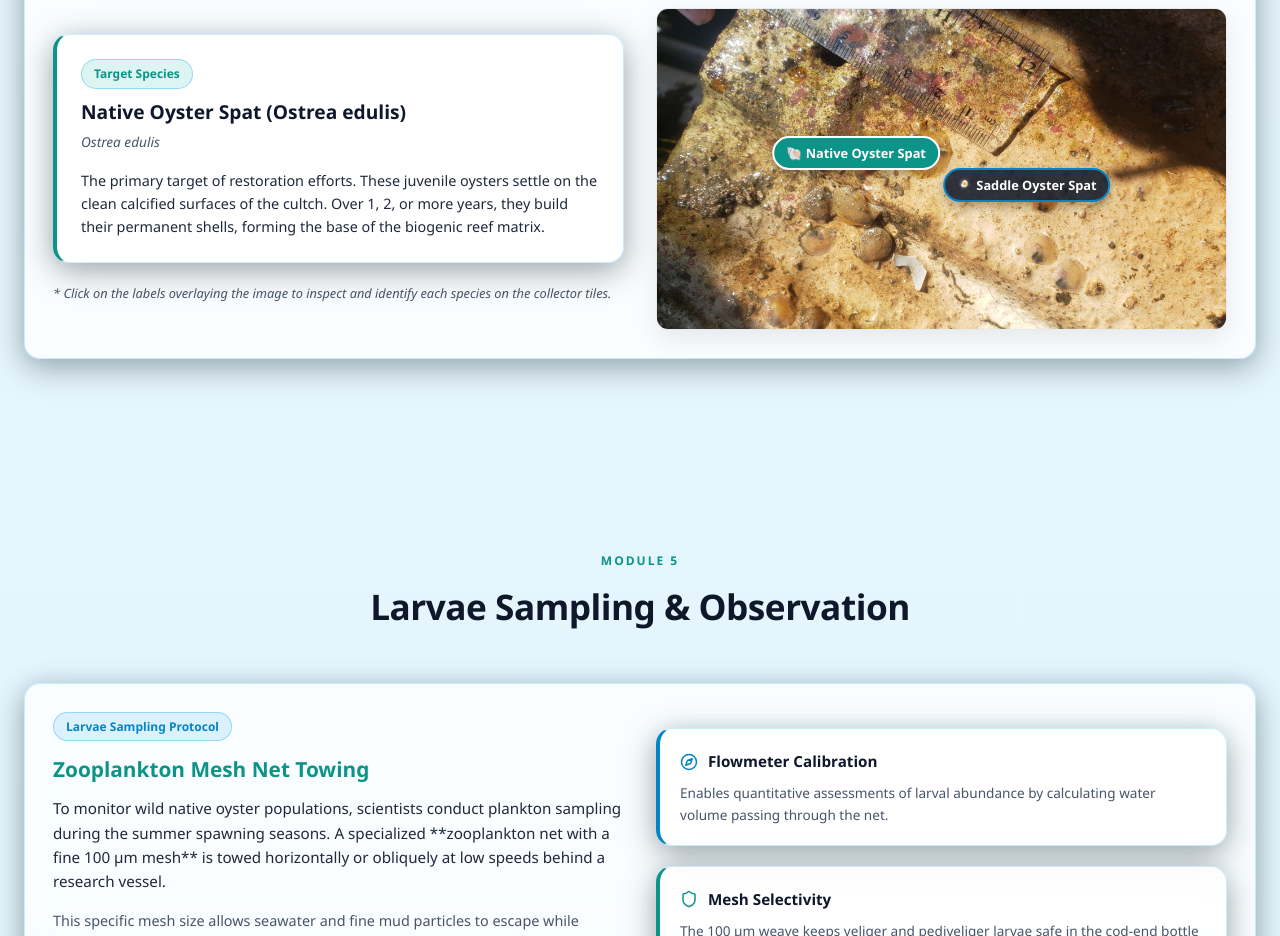
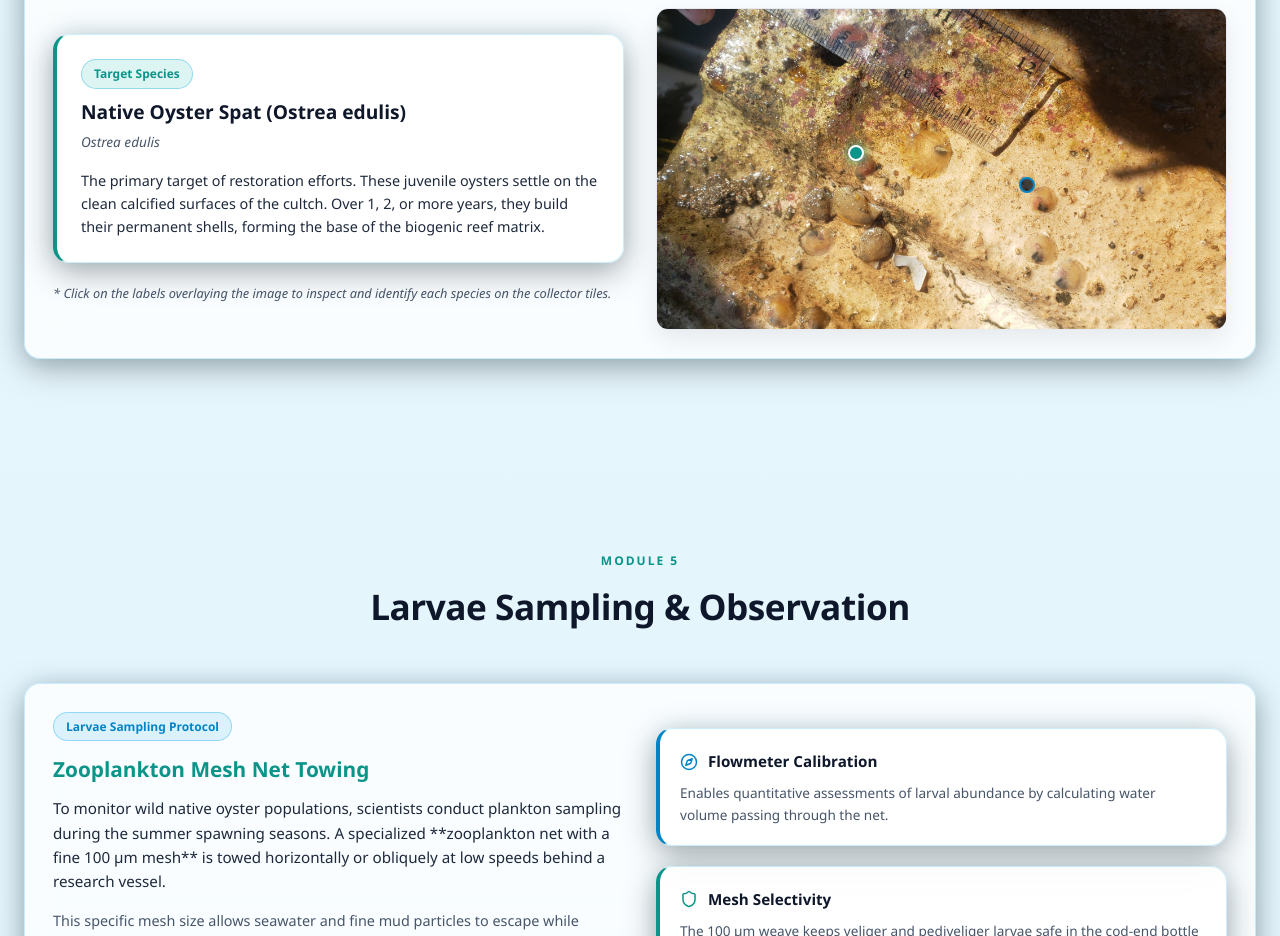
Before and after one commit to marcuarterolabrador-alt/pp, a React (Vite) app in the folder oyster-portal/: page / in a window 1280 px wide. Shown: the part 6140-7076 px from the top of the page. Built offline with nearby package versions, Linux system fonts and the light colour scheme.

Commit message:
fix: change spat monitoring labels to small circular hotspots to show detail under them

```diff
--- a/oyster-portal/src/components/SubstrateGrid.jsx
+++ b/oyster-portal/src/components/SubstrateGrid.jsx
@@ -144,21 +144,19 @@ export default function SubstrateGrid() {
                 left: '35%',
                 top: '45%',
                 transform: 'translate(-50%, -50%)',
-                background: selectedSpat === 'native' ? 'var(--teal)' : 'rgba(15, 23, 42, 0.85)',
-                color: '#ffffff',
+                width: '16px',
+                height: '16px',
+                borderRadius: '50%',
+                background: selectedSpat === 'native' ? 'var(--teal)' : 'rgba(15, 23, 42, 0.75)',
                 border: `2px solid ${selectedSpat === 'native' ? '#ffffff' : 'var(--teal)'}`,
-                borderRadius: '999px',
-                padding: '6px 12px',
-                fontSize: '0.8rem',
-                fontWeight: 'bold',
-                boxShadow: '0 4px 12px rgba(0,0,0,0.3)',
+                boxShadow: selectedSpat === 'native' ? '0 0 12px var(--teal)' : 'none',
                 cursor: 'pointer',
                 transition: 'all 0.25s',
                 zIndex: 10,
+                padding: 0,
               }}
-            >
-              🐚 Native Oyster Spat
-            </button>
+              title="Native Oyster Spat"
+            />
 
             {/* Hotspot 2: Saddle oyster spat */}
             <button
@@ -168,21 +166,19 @@ export default function SubstrateGrid() {
                 left: '65%',
                 top: '55%',
                 transform: 'translate(-50%, -50%)',
-                background: selectedSpat === 'saddle' ? 'var(--cyan)' : 'rgba(15, 23, 42, 0.85)',
-                color: '#ffffff',
+                width: '16px',
+                height: '16px',
+                borderRadius: '50%',
+                background: selectedSpat === 'saddle' ? 'var(--cyan)' : 'rgba(15, 23, 42, 0.75)',
                 border: `2px solid ${selectedSpat === 'saddle' ? '#ffffff' : 'var(--cyan)'}`,
-                borderRadius: '999px',
-                padding: '6px 12px',
-                fontSize: '0.8rem',
-                fontWeight: 'bold',
-                boxShadow: '0 4px 12px rgba(0,0,0,0.3)',
+                boxShadow: selectedSpat === 'saddle' ? '0 0 12px var(--cyan)' : 'none',
                 cursor: 'pointer',
                 transition: 'all 0.25s',
                 zIndex: 10,
+                padding: 0,
               }}
-            >
-              🍳 Saddle Oyster Spat
-            </button>
+              title="Saddle Oyster Spat"
+            />
           </div>
         </div>
       </div>
```
